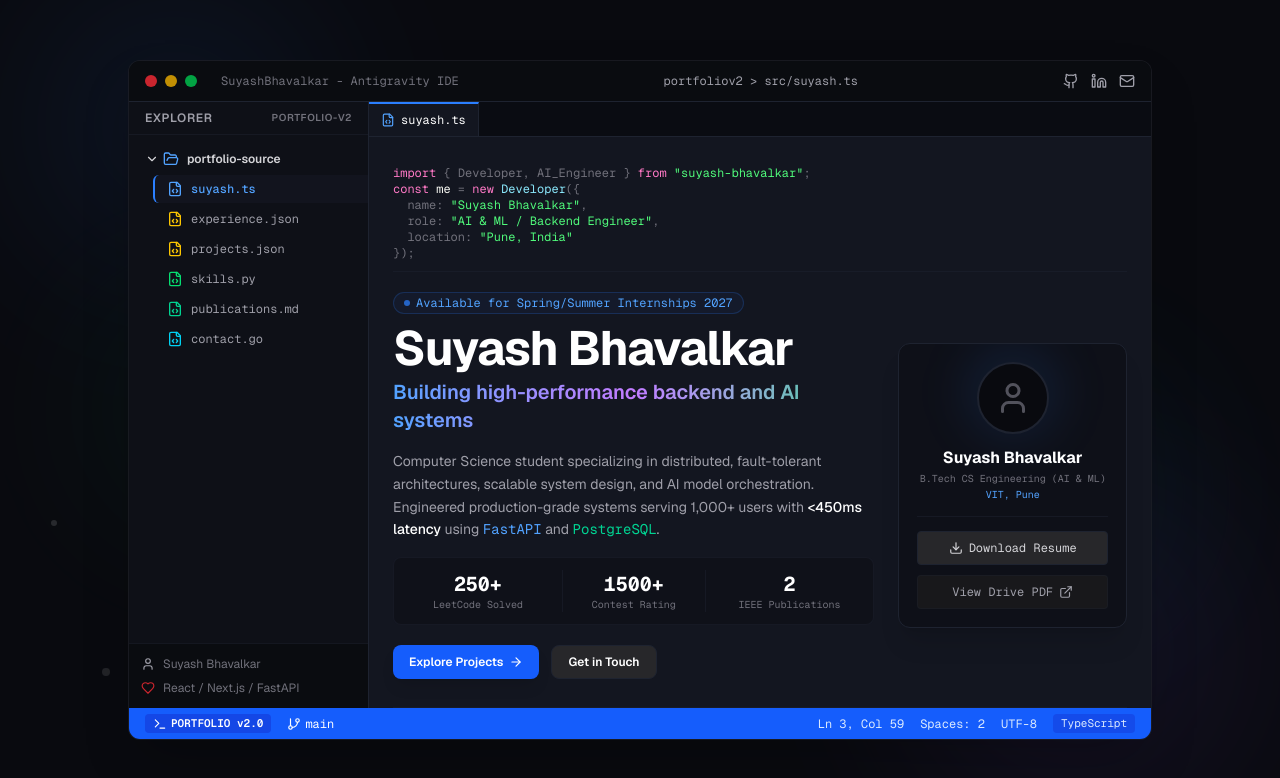
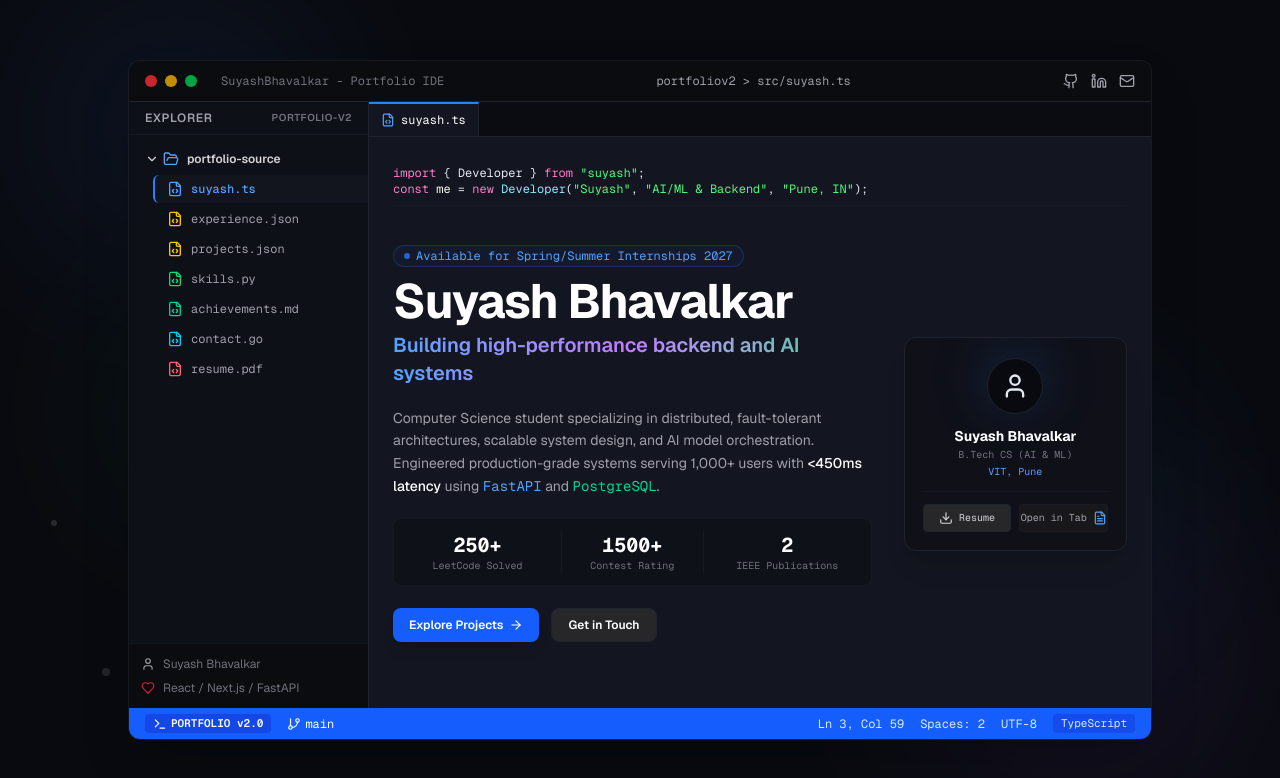
Before and after one commit to SuyashBhavalkar3/portfolio, a Next.js app: page / in a window 1280 px wide. Shown: the top 778 px of the page. Built offline with nearby package versions, Linux system fonts and the light colour scheme.

Commit message:
Added resume as a file

```diff
--- a/app/globals.css
+++ b/app/globals.css
@@ -127,3 +127,12 @@ body {
 .glow-emerald {
   background: radial-gradient(circle, #10b981 0%, transparent 70%);
 }
+
+/* Hide scrollbar utility */
+.scrollbar-none::-webkit-scrollbar {
+  display: none;
+}
+.scrollbar-none {
+  -ms-overflow-style: none;  /* IE and Edge */
+  scrollbar-width: none;  /* Firefox */
+}
--- a/app/page.tsx
+++ b/app/page.tsx
@@ -6,8 +6,9 @@ import HeroFile from "@/components/HeroFile";
 import ExperienceFile from "@/components/ExperienceFile";
 import ProjectsFile from "@/components/ProjectsFile";
 import SkillsFile from "@/components/SkillsFile";
-import PublicationsFile from "@/components/PublicationsFile";
+import AchievementsFile from "@/components/AchievementsFile";
 import ContactFile from "@/components/ContactFile";
+import ResumeFile from "@/components/ResumeFile";
 
 export default function Home() {
   return (
@@ -36,10 +37,12 @@ export default function Home() {
                 return <ProjectsFile />;
               case "skills.py":
                 return <SkillsFile />;
-              case "publications.md":
-                return <PublicationsFile />;
+              case "achievements.md":
+                return <AchievementsFile />;
               case "contact.go":
                 return <ContactFile />;
+              case "resume.pdf":
+                return <ResumeFile />;
               default:
                 return <HeroFile onNavigate={setActiveFile} />;
             }
--- a/components/PublicationsFile.tsx
+++ b/components/AchievementsFile.tsx
@@ -18,7 +18,7 @@ interface Achievement {
   icon: React.ReactNode;
 }
 
-export default function PublicationsFile() {
+export default function AchievementsFile() {
   const [viewMode, setViewMode] = useState<"visual" | "markdown">("visual");
 
   const PUBLICATIONS: Publication[] = [
@@ -69,7 +69,7 @@ export default function PublicationsFile() {
     }
   ];
 
-  const markdownContent = `# docs/publications.md
+  const markdownContent = `# docs/achievements.md
 
 ## 📚 IEEE Research Publications
 * Contributed to **2 IEEE publications** in international conferences focusing on AI/ML applications and data-driven systems.
@@ -98,7 +98,7 @@ export default function PublicationsFile() {
       {/* File type toggle */}
       <div className="flex items-center justify-between border-b border-ide-border/50 pb-3 font-mono text-xs">
         <div className="text-zinc-500">
-          <span># publications.md - research & accomplishments</span>
+          <span># achievements.md - research & accomplishments</span>
         </div>
         <div className="flex gap-2 bg-ide-sidebar p-1 rounded border border-ide-border">
           <button
--- a/components/HeroFile.tsx
+++ b/components/HeroFile.tsx
@@ -2,7 +2,7 @@
 
 import React from "react";
 import { motion } from "framer-motion";
-import { Download, ExternalLink, Mail, Github, Linkedin, Terminal, ArrowRight, User } from "lucide-react";
+import { Download, ExternalLink, Mail, Github, Linkedin, Terminal, ArrowRight, User, FileText } from "lucide-react";
 
 interface HeroFileProps {
   onNavigate: (fileName: string) => void;
@@ -10,25 +10,19 @@ interface HeroFileProps {
 
 export default function HeroFile({ onNavigate }: HeroFileProps) {
   return (
-    <div className="flex flex-col gap-4 md:gap-5 w-full max-w-4xl mx-auto py-1">
+    <div className="flex flex-col justify-between w-full max-w-4xl mx-auto flex-1 py-1">
       {/* Code Block Mockup header */}
-      <div className="font-mono text-[11px] md:text-xs text-zinc-500 border-b border-ide-border/50 pb-2.5">
-        <span className="text-code-keyword">import</span> {"{ Developer, AI_Engineer }"} <span className="text-code-keyword">from</span> <span className="text-code-string">"suyash-bhavalkar"</span>;
+      <div className="font-mono text-[11px] md:text-xs text-zinc-555 border-b border-ide-border/50 pb-2 shrink-0">
+        <span className="text-code-keyword">import</span> {"{ Developer }"} <span className="text-code-keyword">from</span> <span className="text-code-string">"suyash"</span>;
         <br />
-        <span className="text-code-keyword">const</span> <span className="text-code-variable">me</span> = <span className="text-code-keyword">new</span> <span className="text-code-function">Developer</span>({`{`}
-        <br />
-        &nbsp;&nbsp;name: <span className="text-code-string">"Suyash Bhavalkar"</span>,
-        <br />
-        &nbsp;&nbsp;role: <span className="text-code-string">"AI & ML / Backend Engineer"</span>,
-        <br />
-        &nbsp;&nbsp;location: <span className="text-code-string">"Pune, India"</span>
-        <br />
-        {`});`}
+        <span className="text-code-keyword">const</span> <span className="text-code-variable">me</span> = <span className="text-code-keyword">new</span> <span className="text-code-function">Developer</span>(<span className="text-code-string">"Suyash"</span>, <span className="text-code-string">"AI/ML & Backend"</span>, <span className="text-code-string">"Pune, IN"</span>);
       </div>
 
-      <div className="grid grid-cols-1 lg:grid-cols-12 gap-6 items-center">
+      {/* Main Content (centered vertically) */}
+      <div className="flex-1 flex flex-col justify-center my-2 md:my-4">
+        <div className="grid grid-cols-1 lg:grid-cols-12 gap-6 md:gap-8 items-center w-full">
           {/* Left Side Info */}
-        <div className="lg:col-span-8 flex flex-col gap-4">
+          <div className="lg:col-span-8 flex flex-col gap-4 md:gap-5">
             <motion.div
               initial={{ opacity: 0, y: 10 }}
               animate={{ opacity: 1, y: 0 }}
@@ -83,7 +77,7 @@ export default function HeroFile({ onNavigate }: HeroFileProps) {
               initial={{ opacity: 0, y: 10 }}
               animate={{ opacity: 1, y: 0 }}
               transition={{ duration: 0.4, delay: 0.2 }}
-            className="flex flex-wrap gap-3 mt-1"
+              className="flex flex-wrap gap-3 mt-0.5"
             >
               <button
                 onClick={() => onNavigate("projects.json")}
@@ -107,52 +101,44 @@ export default function HeroFile({ onNavigate }: HeroFileProps) {
               initial={{ opacity: 0, scale: 0.96 }}
               animate={{ opacity: 1, scale: 1 }}
               transition={{ duration: 0.4, delay: 0.15 }}
-            className="w-full max-w-[260px] p-4.5 rounded-xl bg-ide-sidebar/80 border border-ide-border relative overflow-hidden flex flex-col items-center text-center shadow-xl group hover:border-blue-500/40 transition-all"
+              className="w-full max-w-[255px] p-4.5 rounded-xl bg-ide-sidebar/80 border border-ide-border relative overflow-hidden flex flex-col items-center text-center shadow-xl group hover:border-blue-500/40 transition-all mt-0.5"
             >
               {/* Glowing spot behind photo */}
-            <div className="absolute top-0 w-24 h-24 bg-blue-500/10 rounded-full blur-xl group-hover:bg-blue-500/20 transition-all" />
+              <div className="absolute top-0 w-20 h-20 bg-blue-500/10 rounded-full blur-xl group-hover:bg-blue-500/20 transition-all" />
 
               {/* Profile Graphic/Placeholder */}
-            <div className="w-18 h-18 rounded-full border-2 border-ide-border bg-ide-bg flex items-center justify-center relative overflow-hidden group-hover:scale-105 transition-all">
-              <User className="w-9 h-9 text-zinc-600" />
+              <div className="w-14 h-14 rounded-full border border-ide-border bg-ide-bg flex items-center justify-center relative overflow-hidden group-hover:scale-105 transition-all mt-0.5">
+                <User className="w-7 h-7 text-zinc-650" />
               </div>
 
-            <h3 className="text-base font-bold text-white mt-3">Suyash Bhavalkar</h3>
-            <p className="text-[10px] text-zinc-500 font-mono mt-0.5">B.Tech CS Engineering (AI & ML)</p>
+              <h3 className="text-sm font-bold text-white mt-3">Suyash Bhavalkar</h3>
+              <p className="text-[10px] text-zinc-500 font-mono mt-0.5">B.Tech CS (AI & ML)</p>
               <p className="text-[10px] text-blue-400 font-mono mt-0.5">VIT, Pune</p>
 
-            <div className="w-full border-t border-ide-border/50 my-3.5" />
+              <div className="w-full border-t border-ide-border/50 my-3" />
 
-            {/* Resume actions */}
-            <div className="flex flex-col gap-2.5 w-full font-mono text-[10px] md:text-xs">
+              {/* Resume actions (side-by-side) */}
+              <div className="flex gap-2 w-full font-mono text-[10px]">
                 <a
                   href="/resume-v2.1.pdf"
                   download="Suyash_Bhavalkar_Resume.pdf"
-                className="flex items-center justify-center gap-1.5 px-3 py-2 rounded bg-zinc-800 hover:bg-blue-600 hover:text-white text-zinc-300 border border-ide-border transition-all w-full cursor-pointer"
+                  className="flex-1 flex items-center justify-center gap-1.5 py-1.5 rounded bg-zinc-800 hover:bg-blue-600 hover:text-white text-zinc-300 border border-ide-border transition-all cursor-pointer"
                 >
-                <Download className="w-3.5 h-3.5" />
-                <span>Download Resume</span>
+                  <Download className="w-3.5 h-3.5 shrink-0" />
+                  <span>Resume</span>
                 </a>
 
-              <a
-                href="https://drive.google.com/file/d/11UDXmpEMlx-WAAe2Uk4qLK-BAzTYCiNI/view?usp=drive_link"
-                target="_blank"
-                rel="noopener noreferrer"
-                className="flex items-center justify-center gap-1.5 px-3 py-2 rounded bg-zinc-900 hover:bg-zinc-800 text-zinc-400 hover:text-zinc-200 border border-ide-border/40 transition-all w-full cursor-pointer"
+                <button
+                  onClick={() => onNavigate("resume.pdf")}
+                  className="flex-1 flex items-center justify-center gap-1.5 py-1.5 rounded bg-zinc-900 hover:bg-[#1e2330] hover:text-white text-zinc-400 hover:text-zinc-200 border border-ide-border/40 transition-all cursor-pointer font-mono"
                 >
-                <span>View Drive PDF</span>
-                <ExternalLink className="w-3.5 h-3.5" />
-              </a>
+                  <span>Open in Tab</span>
+                  <FileText className="w-3.5 h-3.5 shrink-0 text-blue-400" />
+                </button>
               </div>
             </motion.div>
           </div>
         </div>
-
-      {/* Code style footer note */}
-      <div className="font-mono text-[10px] md:text-xs text-zinc-600 border-t border-ide-border/50 pt-2.5 mt-2">
-        {`// Run 'npm run dev' to launch local developer preview`}
-        <br />
-        {`// Contact Suyash at suyashbhavalkar82@gmail.com`}
       </div>
     </div>
   );
--- a/components/IDEWindow.tsx
+++ b/components/IDEWindow.tsx
@@ -35,8 +35,9 @@ const FILES: FileItem[] = [
   { name: "experience.json", lang: "JSON", iconColor: "text-yellow-400", path: "data/experience.json" },
   { name: "projects.json", lang: "JSON", iconColor: "text-yellow-400", path: "data/projects.json" },
   { name: "skills.py", lang: "Python", iconColor: "text-green-400", path: "scripts/skills.py" },
-  { name: "publications.md", lang: "Markdown", iconColor: "text-emerald-400", path: "docs/publications.md" },
-  { name: "contact.go", lang: "Go", iconColor: "text-cyan-400", path: "api/contact.go" }
+  { name: "achievements.md", lang: "Markdown", iconColor: "text-emerald-400", path: "docs/achievements.md" },
+  { name: "contact.go", lang: "Go", iconColor: "text-cyan-400", path: "api/contact.go" },
+  { name: "resume.pdf", lang: "PDF", iconColor: "text-red-400", path: "assets/resume.pdf" }
 ];
 
 interface IDEWindowProps {
@@ -98,7 +99,7 @@ export default function IDEWindow({ children }: IDEWindowProps) {
           <div className="w-3 h-3 rounded-full bg-red-500/80 hover:bg-red-500 transition-colors cursor-pointer" />
           <div className="w-3 h-3 rounded-full bg-yellow-500/80 hover:bg-yellow-500 transition-colors cursor-pointer" />
           <div className="w-3 h-3 rounded-full bg-green-500/80 hover:bg-green-500 transition-colors cursor-pointer" />
-          <span className="ml-4 text-xs text-zinc-500 font-mono hidden md:inline">SuyashBhavalkar - Antigravity IDE</span>
+          <span className="ml-4 text-xs text-zinc-500 font-mono hidden md:inline">SuyashBhavalkar - Portfolio IDE</span>
         </div>
 
         {/* Breadcrumbs or central title */}
@@ -230,7 +231,11 @@ export default function IDEWindow({ children }: IDEWindowProps) {
           </div>
 
           {/* Editor Body */}
-          <div className="flex-1 overflow-y-auto p-4 md:p-6 min-h-0 min-w-0">
+          <div className={`flex-1 flex flex-col overflow-y-auto min-h-0 min-w-0 ${
+            activeFile === "resume.pdf" ? "p-0" : "p-4 md:p-6"
+          } ${
+            activeFile === "suyash.ts" || activeFile === "contact.go" || activeFile === "resume.pdf" ? "scrollbar-none" : ""
+          }`}>
             {children(activeFile, openFile)}
           </div>
         </div>
--- /dev/null
+++ b/components/ResumeFile.tsx
@@ -0,0 +1,15 @@
+"use client";
+
+import React from "react";
+
+export default function ResumeFile() {
+  return (
+    <div className="w-full h-full flex flex-col flex-1 min-h-0">
+      <iframe
+        src="/resume-v2.1.pdf"
+        className="w-full h-full flex-1 border-none bg-ide-sidebar"
+        title="Suyash Bhavalkar Resume"
+      />
+    </div>
+  );
+}
```
Also changed, not shown: 1 other file (tests, documents, lock files or other folders). Lines whose indentation alone changed are shown as unchanged.
